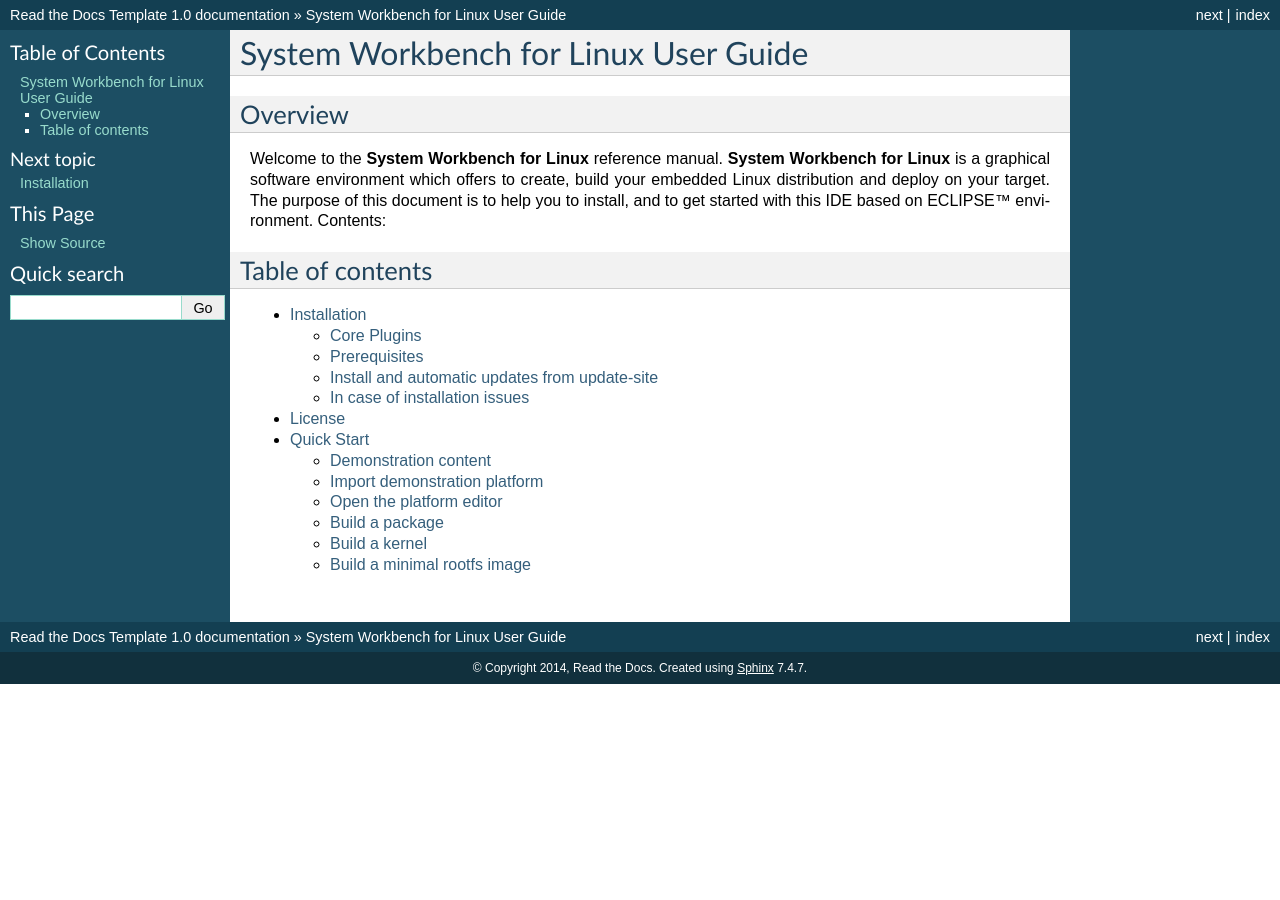
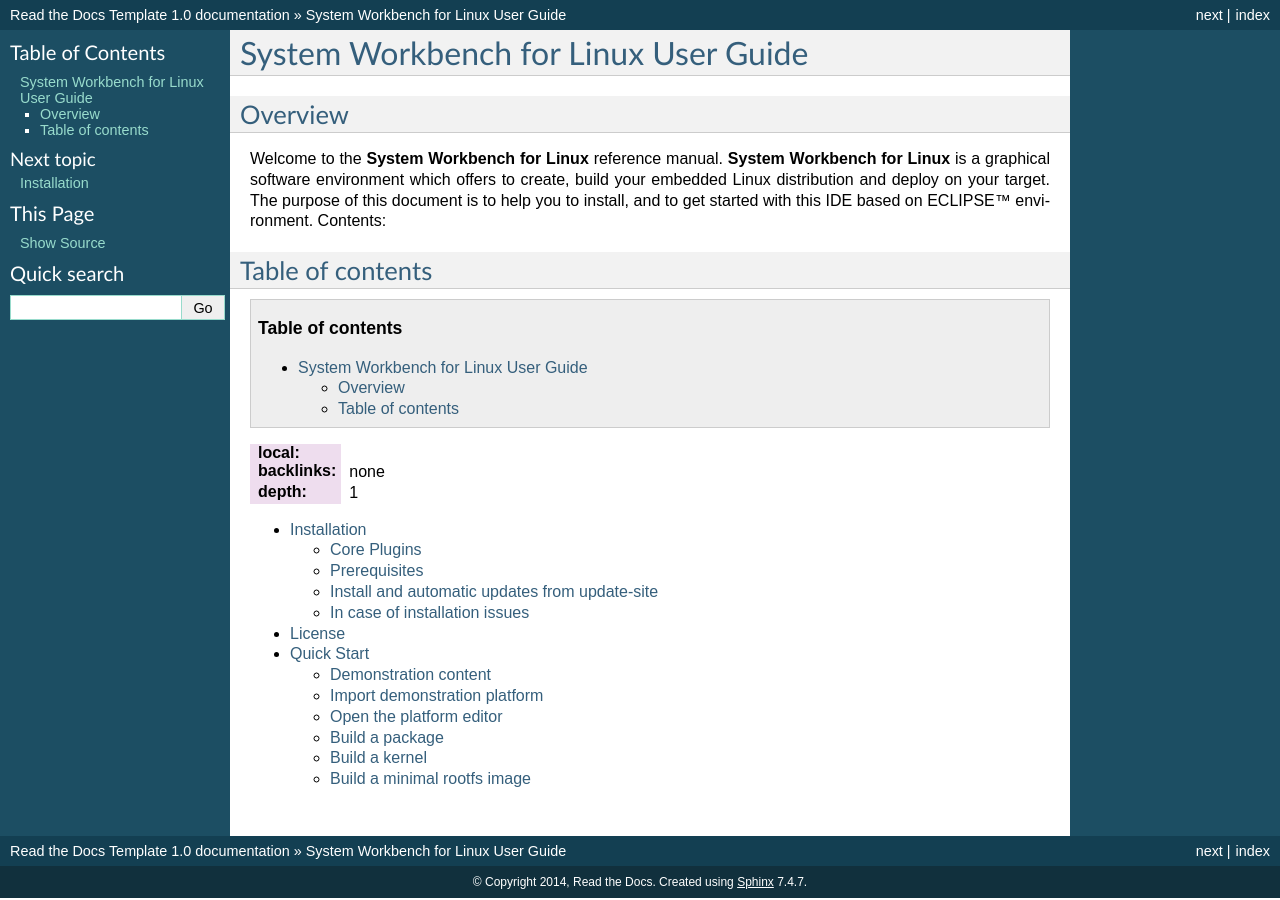
Before and after one commit to Tarek92l/testreadthedoc, a Sphinx documentation site: the page built from docs/index.rst, in a window 1280 px wide. Built offline with Sphinx 7.4.7, drawn with Linux system fonts in a browser that asks for light colours; pages that are not in the unit, such as notebooks, are missing from menus.

Commit message:
Update index.rst

```diff
--- a/docs/index.rst
+++ b/docs/index.rst
@@ -17,6 +17,10 @@
 
 Table of contents
 =================
+.. contents:: Table of contents
+:local:
+:backlinks: none
+:depth: 1
 
 .. toctree::
    :maxdepth: 2
```
